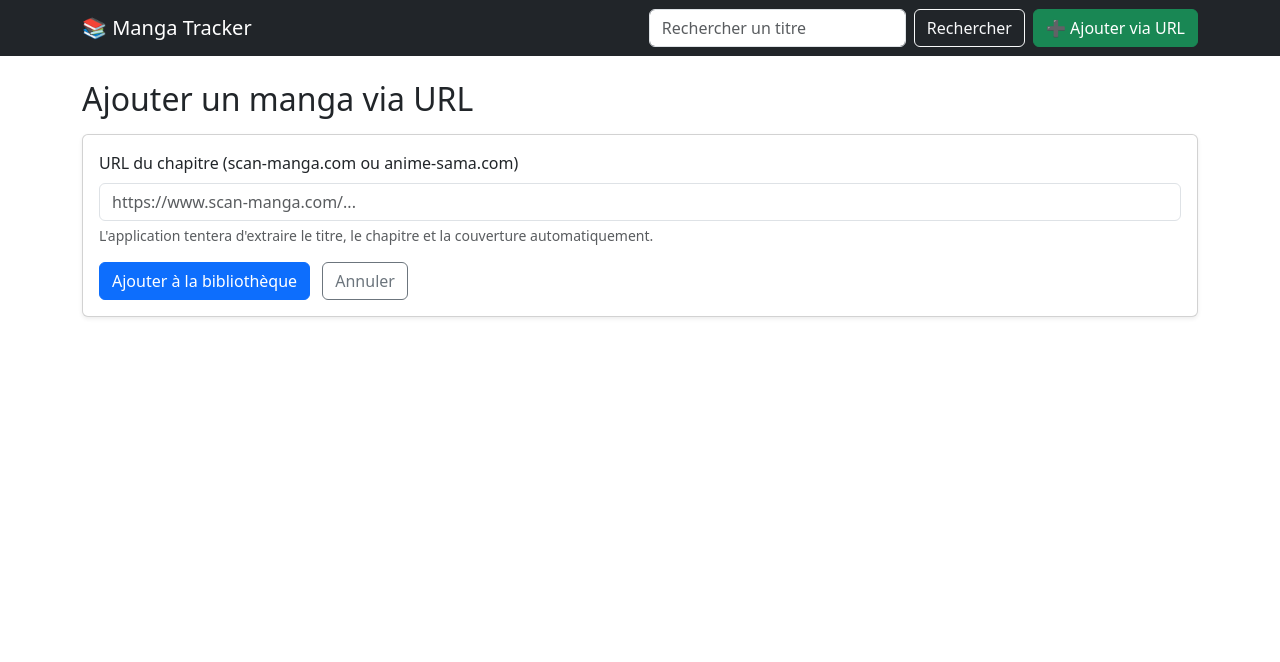
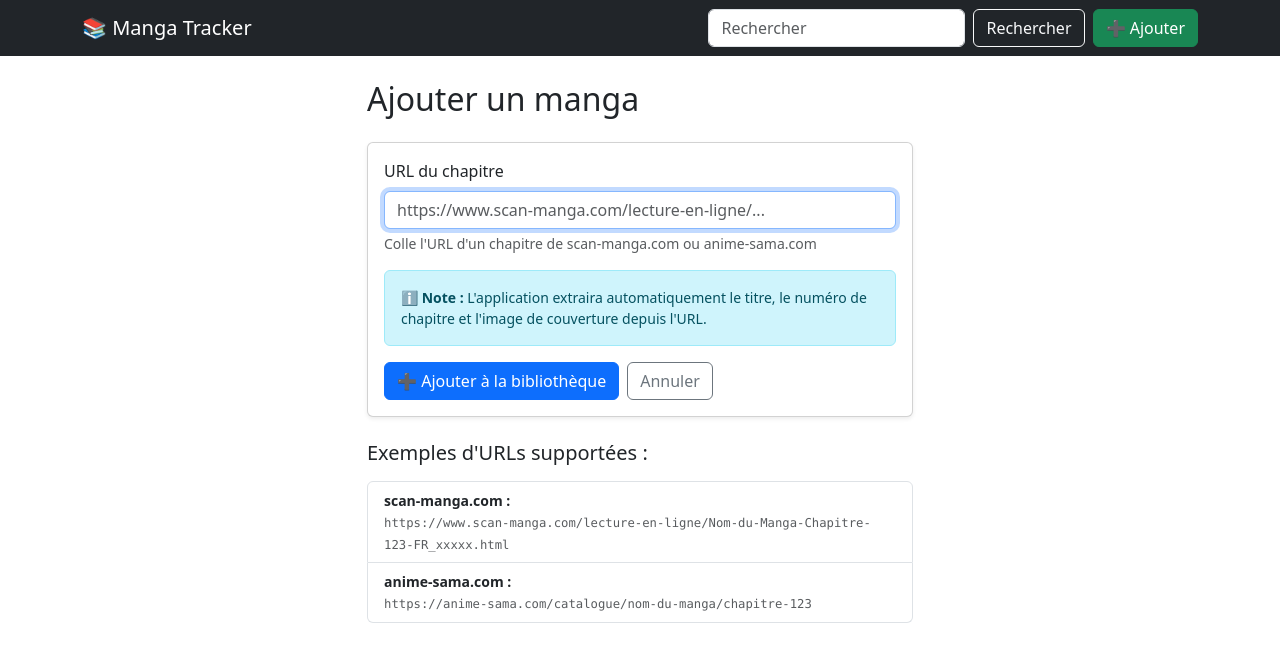
Before and after one commit to Doudousmyle42/mangatracker, a Flask app: page /add in a window 1280 px wide. Shown: the top 662 px of the page. Run offline with Flask 3, Linux system fonts and the light colour scheme.

Commit message:
optimisaton

```diff
--- a/app.py
+++ b/app.py
@@ -2,11 +2,9 @@ from flask import Flask, render_template, request, redirect, url_for, flash
 from flask_sqlalchemy import SQLAlchemy
 from datetime import datetime
 import os
-from urllib.parse import urlparse
 from scraper.scraper import scrape_manga_info
 
-
-# --- Config de base ---
+# Configuration
 BASE_DIR = os.path.abspath(os.path.dirname(__file__))
 DB_DIR = os.path.join(BASE_DIR, "database")
 os.makedirs(DB_DIR, exist_ok=True)
@@ -15,30 +13,27 @@ DB_PATH = os.path.join(DB_DIR, "manga.db")
 app = Flask(__name__)
 app.config["SQLALCHEMY_DATABASE_URI"] = f"sqlite:///{DB_PATH}"
 app.config["SQLALCHEMY_TRACK_MODIFICATIONS"] = False
-app.config["SECRET_KEY"] = "dev-secret-change-me"  # à remplacer en prod
+app.config["SECRET_KEY"] = "dev-secret-change-me-in-production"
 
 db = SQLAlchemy(app)
 
-# --- Modèle Manga (fusionné depuis models.py) ---
+# Modèle de données
 class Manga(db.Model):
     __tablename__ = "mangas"
     id = db.Column(db.Integer, primary_key=True)
     titre = db.Column(db.String(200), nullable=False)
     dernier_chapitre = db.Column(db.String(50), nullable=False)
     url = db.Column(db.String(500), nullable=False)
-    cover_volume_manga = db.Column(db.String(500), nullable=True)
+    image_couverture = db.Column(db.String(500), nullable=True)
     resume = db.Column(db.Text, nullable=True)
-    source = db.Column(db.String(100), nullable=True)  # scan-manga / anime-sama
+    source = db.Column(db.String(100), nullable=True)
     date_ajout = db.Column(db.DateTime, default=datetime.utcnow)
     date_maj = db.Column(db.DateTime, default=datetime.utcnow, onupdate=datetime.utcnow)
 
     def __repr__(self):
         return f"<Manga {self.titre} ch.{self.dernier_chapitre}>"
 
-
-# --- Routes fusionnées depuis routes.py ---
-from types import SimpleNamespace
-
+# Routes
 @app.route("/")
 def index():
     q = request.args.get("q", "").strip()
@@ -55,32 +50,36 @@ def add():
         if not url:
             flash("Merci de fournir une URL", "warning")
             return redirect(url_for("add"))
+
         try:
             data = scrape_manga_info(url)
             manga = Manga(
                 titre=data.get("titre", "Manga"),
                 dernier_chapitre=str(data.get("chapitre", "1")),
                 url=url,
-                cover_volume_manga=data.get("image"),
+                image_couverture=data.get("image"),
                 resume=data.get("resume"),
                 source=data.get("source"),
             )
             db.session.add(manga)
             db.session.commit()
-            flash(f"‘{manga.titre}’ ajouté à la bibliothèque !", "success")
+            flash(f"'{manga.titre}' ajouté à la bibliothèque !", "success")
             return redirect(url_for("index"))
         except Exception as e:
             flash(f"Erreur lors de l'ajout : {e}", "danger")
             return redirect(url_for("add"))
+
     return render_template("add.html")
 
 @app.route("/update/<int:manga_id>", methods=["POST"])
 def update(manga_id):
     manga = Manga.query.get_or_404(manga_id)
     nouveau_chap = request.form.get("chapitre", "").strip()
+
     if not nouveau_chap:
         flash("Veuillez saisir un numéro de chapitre.", "warning")
         return redirect(url_for("index"))
+
     manga.dernier_chapitre = nouveau_chap
     db.session.commit()
     flash("Chapitre mis à jour !", "success")
@@ -88,29 +87,30 @@ def update(manga_id):
 
 @app.route("/refresh/<int:manga_id>", methods=["POST"])
 def refresh(manga_id):
-    """Re-scrape la page d'origine pour mettre à jour titre/image/chapitre.
-    Utile si la source a changé ou si un nouveau chapitre est détecté.
-    """
+    """Re-scrape la page pour mettre à jour les informations"""
     manga = Manga.query.get_or_404(manga_id)
+
     try:
         data = scrape_manga_info(manga.url)
         manga.titre = data.get("titre", manga.titre)
-        manga.cover_volume_manga = data.get("image", manga.cover_volume_manga)
-        # On met à jour le chapitre seulement si supérieur (heuristique simple)
+        manga.image_couverture = data.get("image", manga.image_couverture)
+
+        # Mise à jour du chapitre si supérieur
         old = manga.dernier_chapitre
         new = str(data.get("chapitre", old))
         try:
             if float(new) > float(old):
                 manga.dernier_chapitre = new
         except ValueError:
-            # si non numérique, on remplace, au pire l'utilisateur corrigera
             manga.dernier_chapitre = new
+
         manga.resume = data.get("resume", manga.resume)
         manga.source = data.get("source", manga.source)
         db.session.commit()
         flash("Manga rafraîchi avec succès !", "success")
     except Exception as e:
         flash(f"Erreur lors du rafraîchissement : {e}", "danger")
+
     return redirect(url_for("index"))
 
 @app.route("/delete/<int:manga_id>", methods=["POST"])
@@ -123,5 +123,5 @@ def delete(manga_id):
 
 if __name__ == "__main__":
     with app.app_context():
-        db.create_all()  # <-- Ajoute cette ligne
+        db.create_all()
     app.run(debug=True)
--- a/requirements.txt
+++ b/requirements.txt
@@ -2,5 +2,3 @@ Flask==3.0.3
 Flask-SQLAlchemy==3.1.1
 requests==2.32.3
 beautifulsoup4==4.12.3
-selenium==4.15.2
-webdriver-manager==4.0.1
--- a/templates/add.html
+++ b/templates/add.html
@@ -1,17 +1,57 @@
 {% extends 'base.html' %}
+
 {% block content %}
-    <h2 class="mb-3">Ajouter un manga via URL</h2>
+<div class="row justify-content-center">
+    <div class="col-md-8 col-lg-6">
+        <h2 class="mb-4">Ajouter un manga</h2>
+
         <div class="card shadow-sm">
             <div class="card-body">
                 <form method="post">
                     <div class="mb-3">
-                    <label for="url" class="form-label">URL du chapitre (scan-manga.com ou anime-sama.com)</label>
-                    <input type="url" class="form-control" id="url" name="url" placeholder="https://www.scan-manga.com/..." required>
-                    <div class="form-text">L'application tentera d'extraire le titre, le chapitre et la couverture automatiquement.</div>
+                        <label for="url" class="form-label">URL du chapitre</label>
+                        <input type="url"
+                               class="form-control"
+                               id="url"
+                               name="url"
+                               placeholder="https://www.scan-manga.com/lecture-en-ligne/..."
+                               required
+                               autofocus>
+                        <div class="form-text">
+                            Colle l'URL d'un chapitre de scan-manga.com ou anime-sama.com
                         </div>
-                <button type="submit" class="btn btn-primary">Ajouter à la bibliothèque</button>
-                <a href="{{ url_for('index') }}" class="btn btn-outline-secondary ms-2">Annuler</a>
+                    </div>
+
+                    <div class="alert alert-info small">
+                        <strong>ℹ️ Note :</strong> L'application extraira automatiquement le titre,
+                        le numéro de chapitre et l'image de couverture depuis l'URL.
+                    </div>
+
+                    <div class="d-flex gap-2">
+                        <button type="submit" class="btn btn-primary">
+                            ➕ Ajouter à la bibliothèque
+                        </button>
+                        <a href="{{ url_for('index') }}" class="btn btn-outline-secondary">
+                            Annuler
+                        </a>
+                    </div>
                 </form>
             </div>
         </div>
+
+        <div class="mt-4">
+            <h5 class="mb-3">Exemples d'URLs supportées :</h5>
+            <ul class="list-group small">
+                <li class="list-group-item">
+                    <strong>scan-manga.com :</strong><br>
+                    <code class="text-muted">https://www.scan-manga.com/lecture-en-ligne/Nom-du-Manga-Chapitre-123-FR_xxxxx.html</code>
+                </li>
+                <li class="list-group-item">
+                    <strong>anime-sama.com :</strong><br>
+                    <code class="text-muted">https://anime-sama.com/catalogue/nom-du-manga/chapitre-123</code>
+                </li>
+            </ul>
+        </div>
+    </div>
+</div>
 {% endblock %}
--- a/templates/base.html
+++ b/templates/base.html
@@ -13,10 +13,10 @@
             <a class="navbar-brand" href="{{ url_for('index') }}">📚 Manga Tracker</a>
             <div class="collapse navbar-collapse">
                 <form class="d-flex ms-auto" role="search" method="get" action="{{ url_for('index') }}">
-                    <input class="form-control me-2" type="search" placeholder="Rechercher un titre" aria-label="Search" name="q" value="{{ q|default('') }}">
+                    <input class="form-control me-2" type="search" placeholder="Rechercher" name="q" value="{{ q|default('') }}">
                     <button class="btn btn-outline-light" type="submit">Rechercher</button>
                 </form>
-                <a class="btn btn-success ms-2" href="{{ url_for('add') }}">➕ Ajouter via URL</a>
+                <a class="btn btn-success ms-2" href="{{ url_for('add') }}">➕ Ajouter</a>
             </div>
         </div>
     </nav>
@@ -26,10 +26,10 @@
             {% if messages %}
                 <div class="toast-container position-fixed top-0 end-0 p-3">
                     {% for category, message in messages %}
-                        <div class="toast align-items-center text-bg-{{ 'danger' if category=='danger' else ('success' if category=='success' else ('warning' if category=='warning' else 'secondary')) }} border-0 show" role="alert">
+                        <div class="toast align-items-center text-bg-{{ 'danger' if category=='danger' else ('success' if category=='success' else ('warning' if category=='warning' else 'info')) }} border-0 show" role="alert">
                             <div class="d-flex">
                                 <div class="toast-body">{{ message }}</div>
-                                <button type="button" class="btn-close btn-close-white me-2 m-auto" data-bs-dismiss="toast" aria-label="Close"></button>
+                                <button type="button" class="btn-close btn-close-white me-2 m-auto" data-bs-dismiss="toast"></button>
                             </div>
                         </div>
                     {% endfor %}
```
Also changed, not shown: SOLUTION_IMAGE.md (deleted, +0 -57 lines), manga_tracker.txt (deleted, +0 -19 lines), templates/index.html (+40 -43 lines), test_scraper.py (+14 -15 lines), README.md (deleted), 1 other file. Lines whose indentation alone changed are shown as unchanged.
